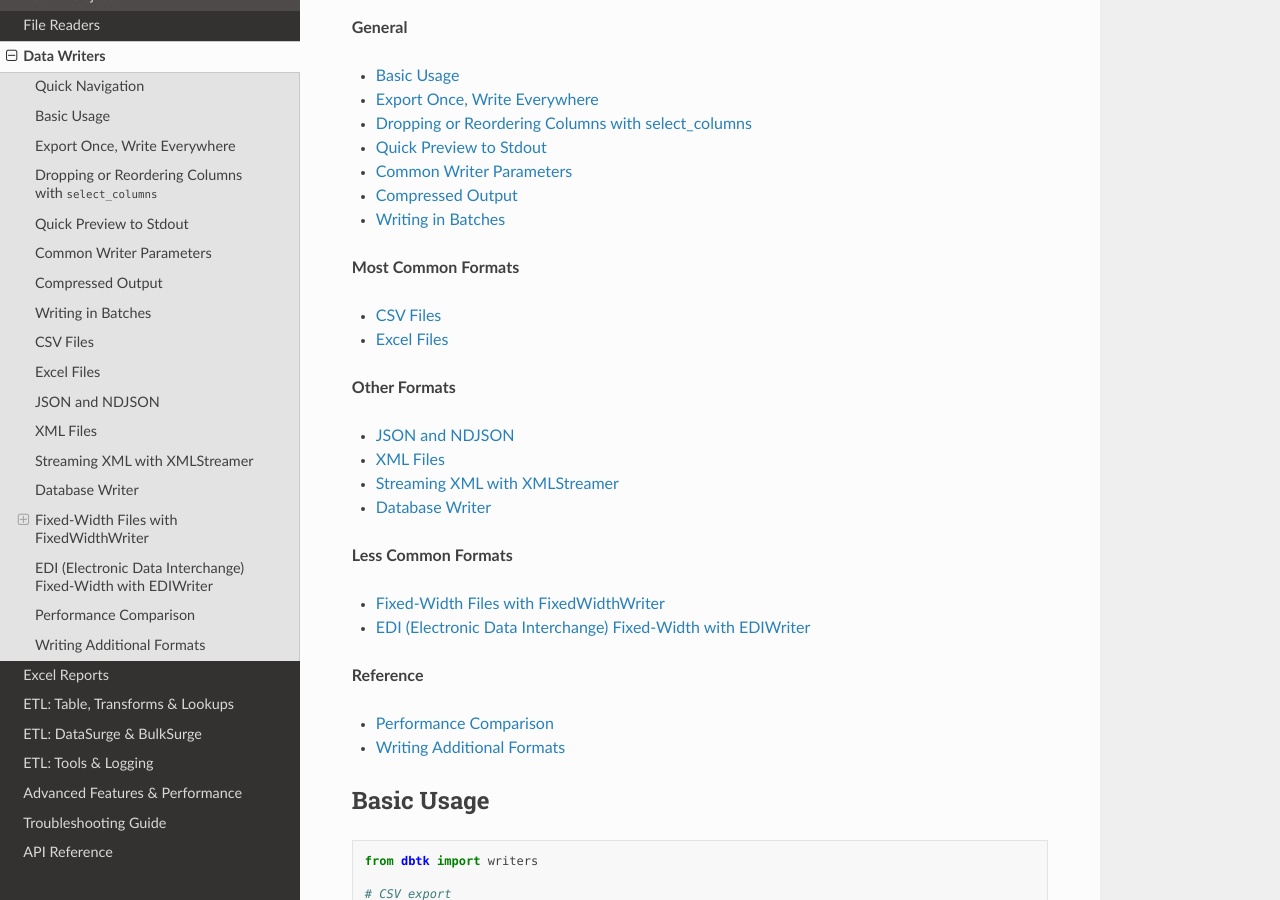
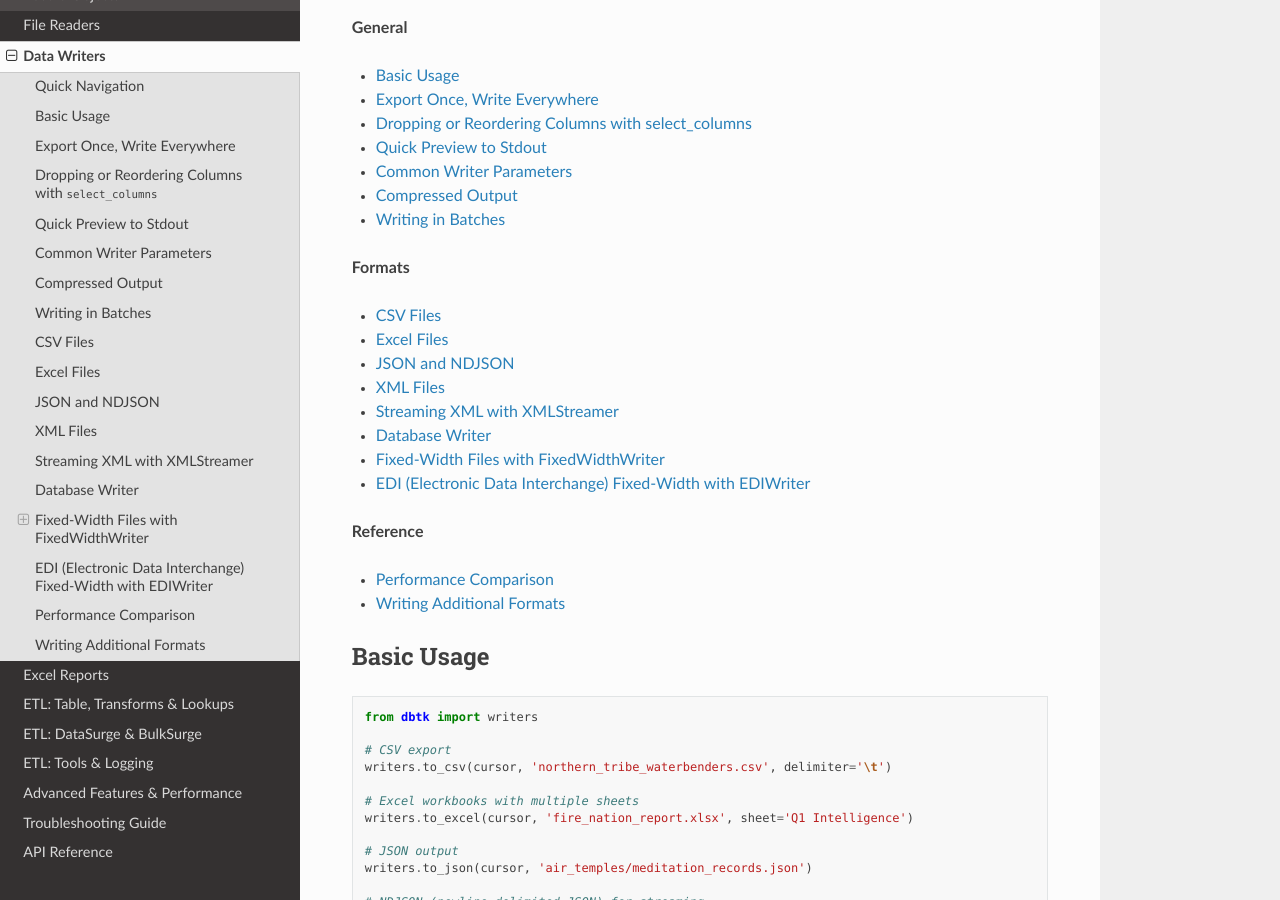
Before and after one commit to scottrbailey/dbtk, a Sphinx documentation site: the page built from docs/06-writers.md, in a window 1280 px wide and 900 px high, scrolled down 416 px. Built offline with Sphinx 7.4.7 and the Read the Docs theme 3.1.0, drawn with Linux system fonts in a browser that asks for light colours.

Commit message:
Drop most/least-common framing from reader/writer doc TOCs
The tiered ordering (CSV/Excel before JSON/XML/DataFrame before
fixed-width/EDI) stays, but the "Most Common" / "Other" / "Less Common"
group labels were just my reasoning for the ordering, not something
meant to be printed in the docs. Collapsed to a single unlabeled
"Formats" group in both TOCs.

Co-Authored-By: Claude Sonnet 5 <noreply@anthropic.com>
Claude-Session: https://claude.ai/code/session_01U7xUpRGdvqWGGbHUDQuGaG

```diff
--- a/docs/06-writers.md
+++ b/docs/06-writers.md
@@ -17,17 +17,13 @@ For the complete parameter/method reference, see the [API Reference](11-api-refe
 - [Compressed Output](#compressed-output)
 - [Writing in Batches](#writing-in-batches)
 
-**Most Common Formats**
+**Formats**
 - [CSV Files](#csv-files)
 - [Excel Files](#excel-files)
-
-**Other Formats**
 - [JSON and NDJSON](#json-and-ndjson)
 - [XML Files](#xml-files)
 - [Streaming XML with XMLStreamer](#streaming-xml-with-xmlstreamer)
 - [Database Writer](#database-writer)
-
-**Less Common Formats**
 - [Fixed-Width Files with FixedWidthWriter](#fixed-width-files-with-fixedwidthwriter)
 - [EDI (Electronic Data Interchange) Fixed-Width with EDIWriter](#edi-electronic-data-interchange-fixed-width-with-ediwriter)
 
```
Also changed, not shown: docs/05-readers.md (+1 -5 lines).
